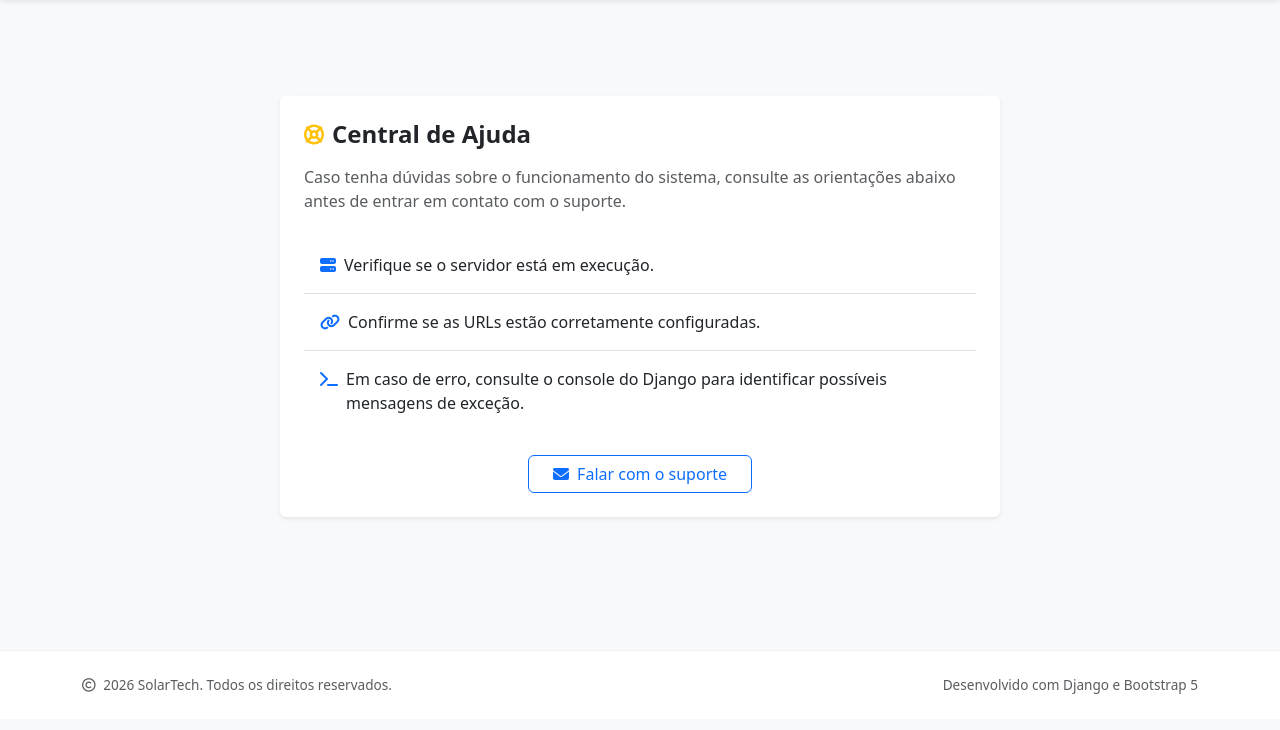
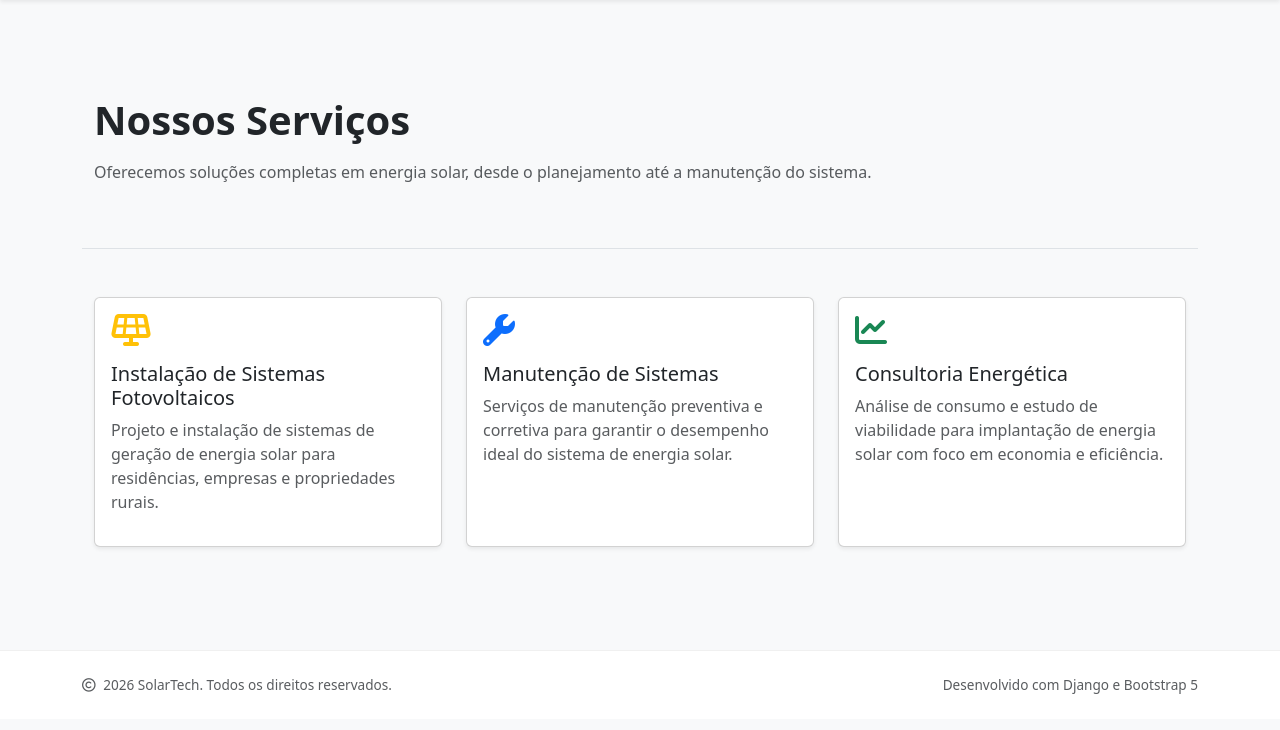
Before and after one commit to lpjunior/backend-turma-python-maf-2025_3, a Django app: page /servicos/ in a window 1280 px wide. Shown: the part 70-800 px from the top of the page. Run offline with Django 5.2, Linux system fonts and the light colour scheme.

Commit message:
Revamp public pages layout and content for improved user experience and clarity

```diff
--- a/pages/templates/pages/servicos.html
+++ b/pages/templates/pages/servicos.html
@@ -1,61 +1,65 @@
 {% extends "pages/base.html" %}
 
-{% block title %}Ajuda | SolarTech{% endblock %}
+{% block title %}Serviços | SolarTech{% endblock %}
 
 {% block content %}
 
-<section aria-labelledby="titulo-ajuda" class="container my-5 d-flex justify-content-center">
+<section class="py-5 bg-light border-bottom">
+  <div class="container">
+    <h1 class="fw-bold mb-3">Nossos Serviços</h1>
+    <p class="text-muted">
+      Oferecemos soluções completas em energia solar, desde o planejamento até a manutenção do sistema.
+    </p>
+  </div>
+</section>
 
-  <div class="card border-0 shadow-sm w-100" style="max-width: 720px;">
+<section class="py-5">
+  <div class="container">
 
-    <div class="card-body p-4">
+    <div class="row g-4">
 
-      <!-- Cabeçalho -->
-      <header class="d-flex align-items-center mb-3">
-        <i class="fa-solid fa-life-ring fa-lg text-warning me-2"></i>
-        <h1 id="titulo-ajuda" class="h4 mb-0 fw-semibold">
-          Central de Ajuda
-        </h1>
-      </header>
+      <div class="col-md-4">
+        <div class="card shadow-sm h-100">
+          <div class="card-body">
+            <i class="fa-solid fa-solar-panel text-warning fs-2 mb-3"></i>
+            <h3 class="h5">Instalação de Sistemas Fotovoltaicos</h3>
+            <p class="text-muted">
+              Projeto e instalação de sistemas de geração de energia solar para residências,
+              empresas e propriedades rurais.
+            </p>
+          </div>
+        </div>
+      </div>
 
-      <!-- Descrição -->
-      <p class="text-muted mb-4">
-        Caso tenha dúvidas sobre o funcionamento do sistema,
-        consulte as orientações abaixo antes de entrar em contato com o suporte.
-      </p>
+      <div class="col-md-4">
+        <div class="card shadow-sm h-100">
+          <div class="card-body">
+            <i class="fa-solid fa-wrench text-primary fs-2 mb-3"></i>
+            <h3 class="h5">Manutenção de Sistemas</h3>
+            <p class="text-muted">
+              Serviços de manutenção preventiva e corretiva para garantir o desempenho ideal
+              do sistema de energia solar.
+            </p>
+          </div>
+        </div>
+      </div>
 
-      <!-- Lista de orientações -->
-      <ul class="list-group list-group-flush">
-
-        <li class="list-group-item d-flex align-items-start gap-2 py-3">
-          <i class="fa-solid fa-server text-primary mt-1"></i>
-          <span>Verifique se o servidor está em execução.</span>
-        </li>
-
-        <li class="list-group-item d-flex align-items-start gap-2 py-3">
-          <i class="fa-solid fa-link text-primary mt-1"></i>
-          <span>Confirme se as URLs estão corretamente configuradas.</span>
-        </li>
-
-        <li class="list-group-item d-flex align-items-start gap-2 py-3">
-          <i class="fa-solid fa-terminal text-primary mt-1"></i>
-          <span>Em caso de erro, consulte o console do Django para identificar possíveis mensagens de exceção.</span>
-        </li>
-
-      </ul>
-
-      <!-- Rodapé opcional -->
-      <div class="mt-4 text-center">
-        <a href="{% url 'contato' %}" class="btn btn-outline-primary px-4">
-          <i class="fa-solid fa-envelope me-1"></i>
-          Falar com o suporte
-        </a>
+      <div class="col-md-4">
+        <div class="card shadow-sm h-100">
+          <div class="card-body">
+            <i class="fa-solid fa-chart-line text-success fs-2 mb-3"></i>
+            <h3 class="h5">Consultoria Energética</h3>
+            <p class="text-muted">
+              Análise de consumo e estudo de viabilidade para implantação de energia solar
+              com foco em economia e eficiência.
+            </p>
+          </div>
+        </div>
       </div>
 
     </div>
 
   </div>
-
 </section>
 
 {% endblock %}
```
Also changed, not shown: pages/templates/pages/depoimentos.html (+40 -24 lines), pages/templates/pages/projetos.html (+50 -39 lines).
